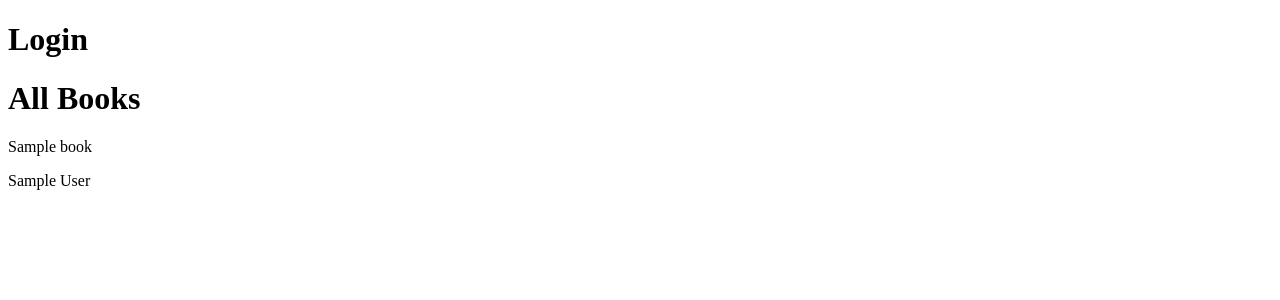
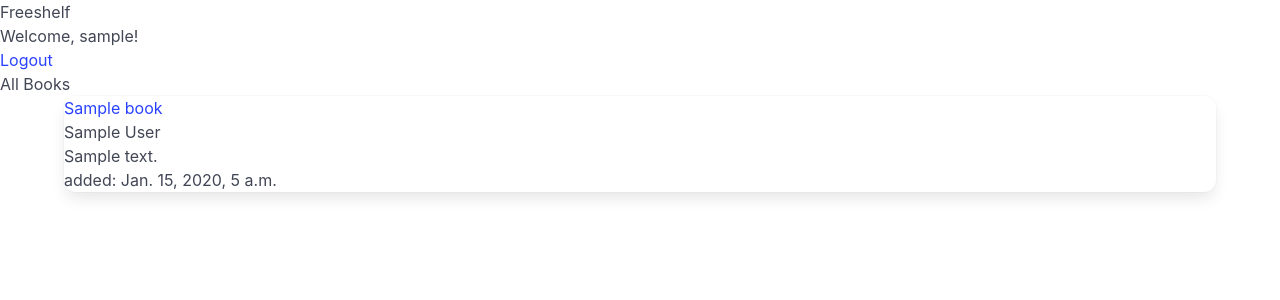
Before and after one commit to Momentum-Team-8/django-freeshelf-qbarefoot, a Django app: page /books/ in a window 1280 px wide. Shown: the top 300 px of the page. Run offline with Django 3.2, Linux system fonts and the light colour scheme; a user stored in the database is signed in; tables that the repository leaves empty hold one stand-in row (values such as "Sample post"); some libraries are stand-ins or nearby versions.

Commit message:
updated html pages

```diff
--- a/books/forms.py
+++ b/books/forms.py
@@ -1,4 +1,3 @@
-
 from django.forms import ModelForm
 
 from .models import Book
@@ -9,4 +8,8 @@ class BookForm(ModelForm):
         fields = [
             'title',
             'author',
+            'book_URL',
+            'description',
+            'created_at',
+            'cover_art',
         ]
--- a/books/views.py
+++ b/books/views.py
@@ -6,12 +6,12 @@ from .models import Book
 
 # Create your views here.
 def homepage(request):
-    # if request.user.is_authenticated:
-    #     return redirect ("list_books")
+    if request.user.is_authenticated:
+        return redirect ("list_books")
     return render(request, "books/homepage.html")
 
 @login_required
 def list_books(request):
-    books = Book.objects.all()
+    books = Book.objects.all().order_by('created_date')
     return render(request, "books/list_books.html",
                   {"books": books})
--- a/templates/base.html
+++ b/templates/base.html
@@ -1,12 +1,25 @@
+{% load static %}
+
 <!DOCTYPE html>
 <html lang="en">
   <head>
     <meta charset="UTF-8" />
     <meta name="viewport" content="width=device-width, initial-scale=1.0" />
+    <link rel="stylesheet" href="{% static 'css/bulma.min.css' %}">
+    <link rel="stylesheet" href="{% static 'css/books.css' %}">
     <title>Freeshelf</title>
   </head>
   <body>
-    <h1>Login</h1>
+    <h1>Freeshelf</h1>
+  <nav>
+  {% if user.is_authenticated %}
+  <p>Welcome, {{user.username}}!</p>
+  <a href="{% url 'auth_logout' %}">Logout</a>
+  {% else %}
+  <p>Please login to see this page.</p>
+  <a href="{% url 'auth_login' %}">Login</a>
+  {% endif %}
+  </nav>
     <div>
       {% block content %}
       {% endblock %}
--- a/templates/books/list_books.html
+++ b/templates/books/list_books.html
@@ -8,8 +8,10 @@
     {% for book in books %}
         <div class="card">
             {% if book.title %}
-                <p class="book_title">{{book.title}}</p>
+                <p class="book_title"><a href="{{book.book_URL}}" target="_blank">{{book.title}}</a></p>
                 <p class="book_author">{{book.author}}</p>
+                <p class="description">{{book.description}}</p>
+                <p class="created_at">added: {{book.created_at}}</p>
             {% endif %}
         </div>
     {% endfor %}
```
Also changed, not shown: django_freeshelf/settings.py (+5 -2 lines), templates/books/homepage.html (+5 -8 lines).
